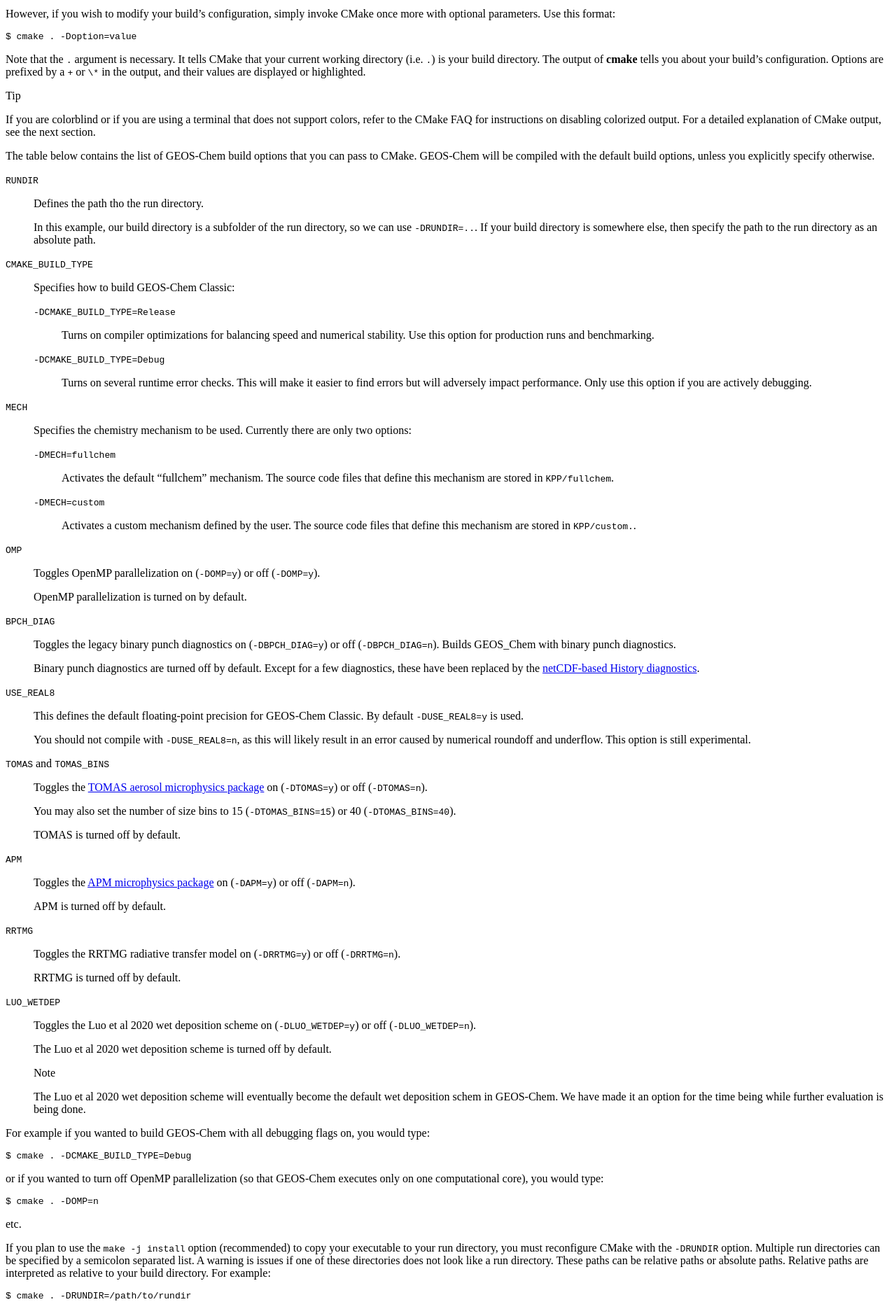
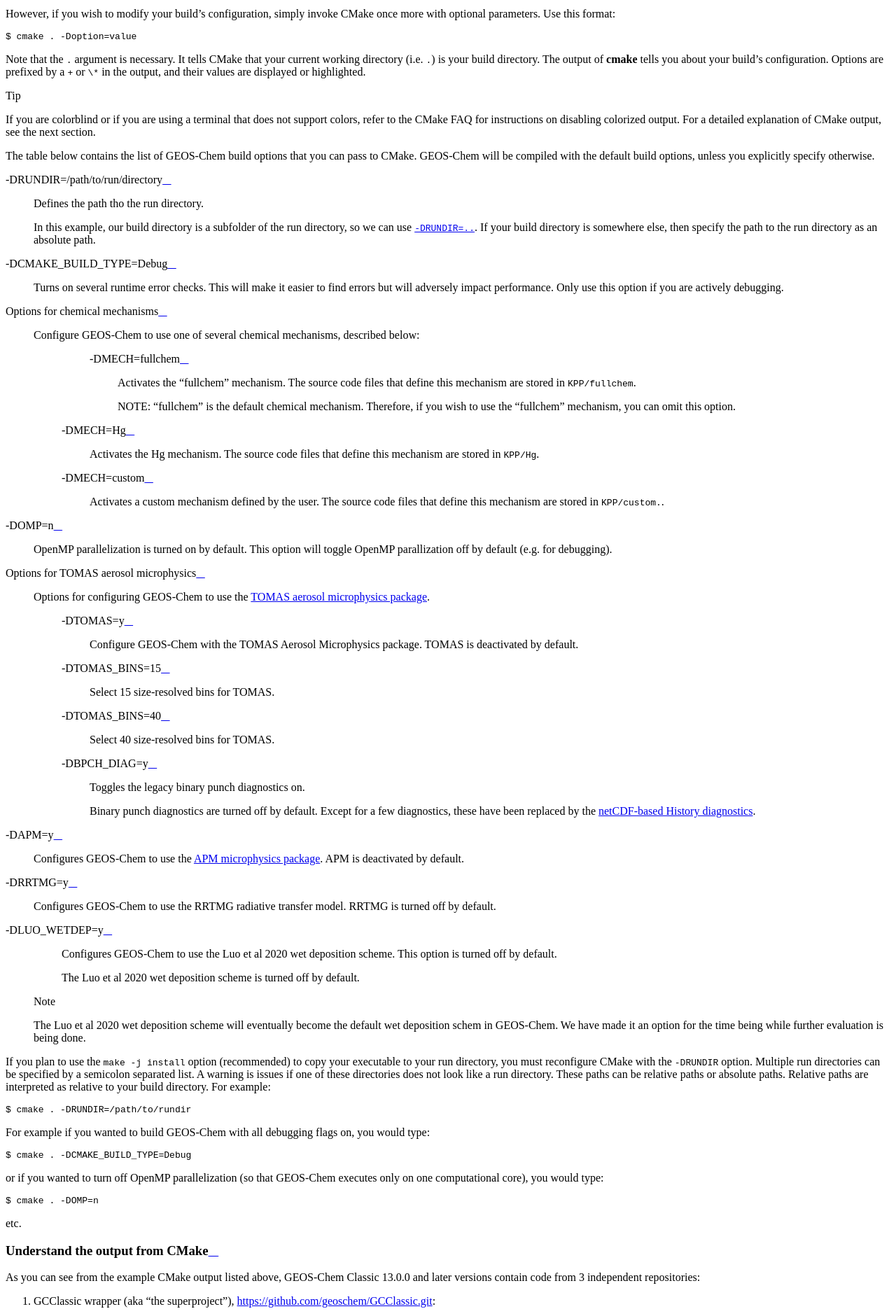
Before and after one commit to geoschem/GCClassic, a Sphinx documentation site: the page built from docs/source/user-guide/compile-geos-chem.rst, in a window 1280 px wide. Shown: the part 2561-4441 px from the top of the page at 70% size. Built offline with Sphinx 7.4.7 and the Read the Docs theme 2.0.0, drawn with Linux system fonts in a browser that asks for light colours; pages that are not in the unit, such as notebooks, are missing from menus; some of the changed text lies outside the part shown.

Commit message:
Correct further issues in the ReadTheDocs documentation:
docs/requirements.txt
- Request sphinx versions prior to 4.0.0
- Request sphinx-rtd-theme versions prior to 1.0.0
- Request sphinxcontrib-bibtex=2.2.0, which seems to have worked
- Revert docutils to 0.16

docs/source/_static/theme_overrides.css
- Use same CSS as for HEMCO
- Also we seem to need the docs/source/_static folder for the build

docs/source/diagnostics/planeflight.rst
- Fix typo in an anchor (add leading _)

docs/source/user-guide/compile-geos-chem.rst
- Now use ..option:: properly to list configuration options

Signed-off-by: Bob Yantosca <yantosca@seas.harvard.edu>

```diff
--- /dev/null
+++ b/docs/source/_static/theme_overrides.css
@@ -0,0 +1,10 @@
+/* override table width restrictions */
+.wy-table-responsive table td, .wy-table-responsive table th {
+    white-space: normal;
+}
+
+.wy-table-responsive {
+    margin-bottom: 24px;
+    max-width: 100%;
+    overflow: visible;
+}
--- a/docs/source/diagnostics/planeflight.rst
+++ b/docs/source/diagnostics/planeflight.rst
@@ -247,7 +247,7 @@
 	       <https://github.com/geoschem/geos-chem/blob/d7baeb8fe51a66914408e9d1f655dd062bd5d4df/GeosCore/planeflight_mod.F90#L1057-L1126>`_
 	       if you do not wish to use L=1 for that type value.
 
-.. plane_log_file::
+.. _plane_log_file:
 
 The plane.log.YYYYMMDD output file
 ----------------------------------
--- a/docs/source/user-guide/compile-geos-chem.rst
+++ b/docs/source/user-guide/compile-geos-chem.rst
@@ -163,94 +163,112 @@
 can pass to CMake. GEOS-Chem will be compiled with the default build
 options, unless you explicitly specify otherwise.
 
-:file:`RUNDIR`
-  Defines the path tho the run directory.
+.. option:: -DRUNDIR=/path/to/run/directory
 
-  In this example, our build directory is a subfolder of the run
-  directory, so we can use :option:`-DRUNDIR=..`.  If your build
-  directory is somewhere else, then specify the path to the run
-  directory as an absolute path.
+   Defines the path tho the run directory.
 
-:file:`CMAKE_BUILD_TYPE`
-  Specifies how to build GEOS-Chem Classic:
+   In this example, our build directory is a subfolder of the run
+   directory, so we can use :option:`-DRUNDIR=..`.  If your build
+   directory is somewhere else, then specify the path to the run
+   directory as an absolute path.
 
-  :option:`-DCMAKE_BUILD_TYPE=Release`
-    Turns on compiler optimizations for balancing speed and numerical
-    stability. Use this option for production runs and benchmarking.
+.. program:: cmake
 
-  :option:`-DCMAKE_BUILD_TYPE=Debug`
-    Turns on several runtime error checks.  This will make it easier
-    to find errors but will adversely impact performance. Only use
-    this option if you are actively debugging.
+.. option:: -DCMAKE_BUILD_TYPE=Debug
 
-:file:`MECH`
-   Specifies the chemistry mechanism to be used.  Currently there
-   are only two options:
+   Turns on several runtime error checks.  This will make it easier
+   to find errors but will adversely impact performance. Only use
+   this option if you are actively debugging.
 
-   :option:`-DMECH=fullchem`
-     Activates the default "fullchem" mechanism.  The source code
-     files that define this mechanism are stored in :file:`KPP/fullchem`.
+.. option:: Options for chemical mechanisms
 
-   :option:`-DMECH=custom`
-     Activates a custom mechanism defined by the user.  The source
-     code files that define this mechanism are stored in :file:`KPP/custom.`.
+   Configure GEOS-Chem to use one of several chemical mechanisms,
+   described below:
 
-:file:`OMP`
-  Toggles OpenMP parallelization on (:option:`-DOMP=y`) or off
-  (:option:`-DOMP=y`).
+     .. option:: -DMECH=fullchem
 
-  OpenMP parallelization is turned on by default.
+        Activates the "fullchem" mechanism.  The source code
+        files that define this mechanism are stored in :file:`KPP/fullchem`.
 
-:file:`BPCH_DIAG`
-  Toggles the legacy binary punch diagnostics on
-  (:option:`-DBPCH_DIAG=y`) or off (:option:`-DBPCH_DIAG=n`).
-  Builds GEOS_Chem with binary punch diagnostics.
+        NOTE: "fullchem" is the default chemical mechanism.  Therefore, if you
+        wish to use the "fullchem" mechanism, you can omit this option.
 
-  Binary punch diagnostics are turned off by default.  Except for a
-  few diagnostics, these have been replaced by the :ref:`netCDF-based
-  History diagnostics <history_diagnostics>`.
+    .. option:: -DMECH=Hg
 
-:file:`USE_REAL8`
-  This defines the default floating-point precision for GEOS-Chem
-  Classic.  By default :option:`-DUSE_REAL8=y` is used.
+        Activates the Hg mechanism.  The source code
+        files that define this mechanism are stored in :file:`KPP/Hg`.
 
-  You should not compile with :option:`-DUSE_REAL8=n`, as this will
-  likely result in an error caused by numerical roundoff and
-  underflow.  This option is still experimental.
+    .. option:: -DMECH=custom
 
-:file:`TOMAS` and :file:`TOMAS_BINS`
-  Toggles the `TOMAS aerosol microphysics package
-  <http://wiki.geos-chem.org/TOMAS_aerosol_microphysics>`_  on
-  (:option:`-DTOMAS=y`) or off (:option:`-DTOMAS=n`).
+        Activates a custom mechanism defined by the user.  The source
+        code files that define this mechanism are stored in :file:`KPP/custom.`.
 
-  You may also set the number of size bins to 15
-  (:option:`-DTOMAS_BINS=15`) or 40 (:option:`-DTOMAS_BINS=40`).
+.. option:: -DOMP=n
 
-  TOMAS is turned off by default.
+   OpenMP parallelization is turned on by default.  This option will
+   toggle OpenMP parallization off by default (e.g. for debugging).
 
-:file:`APM`
-  Toggles the `APM microphysics package
-  <http://wiki.geos-chem.org/APM_aerosol_microphysics>`_ on
-  (:option:`-DAPM=y`) or off (:option:`-DAPM=n`).
+.. option:: Options for TOMAS aerosol microphysics
 
-  APM is turned off by default.
+   Options for configuring GEOS-Chem to use the `TOMAS aerosol
+   microphysics package
+   <http://wiki.geos-chem.org/TOMAS_aerosol_microphysics>`_.
 
-:file:`RRTMG`
-  Toggles the RRTMG radiative transfer model on (:option:`-DRRTMG=y`)
-  or off (:option:`-DRRTMG=n`).
+    .. option:: -DTOMAS=y
 
-  RRTMG is turned off by default.
+       Configure GEOS-Chem with the TOMAS Aerosol Microphysics
+       package.  TOMAS is deactivated by default.
 
-:file:`LUO_WETDEP`
-  Toggles the Luo et al 2020 wet deposition scheme on (:option:`-DLUO_WETDEP=y`)
-  or off (:option:`-DLUO_WETDEP=n`).
+    .. option:: -DTOMAS_BINS=15
 
-  The Luo et al 2020 wet deposition scheme is turned off by default.
+       Select 15 size-resolved bins for TOMAS.
+
+    .. option:: -DTOMAS_BINS=40
+
+       Select 40 size-resolved bins for TOMAS.
+
+    .. option:: -DBPCH_DIAG=y
+
+       Toggles the legacy binary punch diagnostics on.
+
+       Binary punch diagnostics are turned off by default.  Except for a
+       few diagnostics, these have been replaced by the :ref:`netCDF-based
+       History diagnostics <history_diagnostics>`.
+
+.. option:: -DAPM=y
+
+   Configures GEOS-Chem to use the `APM microphysics package
+   <http://wiki.geos-chem.org/APM_aerosol_microphysics>`_.
+   APM is deactivated by default.
+
+.. option:: -DRRTMG=y
+
+   Configures GEOS-Chem to use the RRTMG radiative transfer model.
+   RRTMG is turned off by default.
+
+.. option:: -DLUO_WETDEP=y
+
+   Configures GEOS-Chem to use the Luo et al 2020 wet deposition
+   scheme.  This option is turned off by default.
+
+   The Luo et al 2020 wet deposition scheme is turned off by default.
 
   .. note:: The Luo et al 2020 wet deposition scheme will eventually
 	    become the default wet deposition schem in GEOS-Chem.  We
 	    have made it an option for the time being while further
 	    evaluation is being done.
+
+If you plan to use the :option:`make -j install` option (recommended)
+to copy your executable to your run directory, you must reconfigure
+CMake with the :option:`-DRUNDIR` option. Multiple run directories can
+be specified by a semicolon separated list. A warning is issues if one
+of these directories does not look like a run directory. These paths
+can be relative paths or absolute paths. Relative paths are
+interpreted as relative to your build directory. For example:
+
+.. code-block:: console
+
+    $ cmake . -DRUNDIR=/path/to/rundir
 
 For example if you wanted to build GEOS-Chem with all debugging flags
 on, you would type:
@@ -268,17 +286,9 @@
 
 etc.
 
-If you plan to use the :option:`make -j install` option (recommended)
-to copy your executable to your run directory, you must reconfigure
-CMake with the :option:`-DRUNDIR` option. Multiple run directories can
-be specified by a semicolon separated list. A warning is issues if one
-of these directories does not look like a run directory. These paths
-can be relative paths or absolute paths. Relative paths are
-interpreted as relative to your build directory. For example:
 
-.. code-block:: console
 
-    $ cmake . -DRUNDIR=/path/to/rundir
+
 
 .. _understand-the-output-from-cmake:
 
@@ -301,7 +311,7 @@
 2. HEMCO (Harmonized Emissions Component) submodule,
    `https://github.com/geoschem/hemco.git <https://github.com/geoschem/hemco.git>`_:
 
-.. code_block::
+.. code-block::
 
     =================================================================
     HEMCO 3.0.0
```
Also changed, not shown: docs/requirements.txt (+9 -5 lines), docs/source/getting-started/key-references.rst (line endings or trailing spaces).
